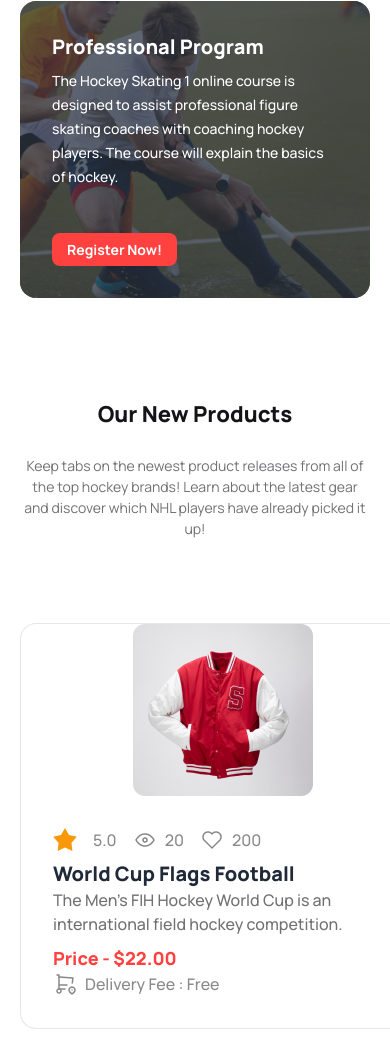
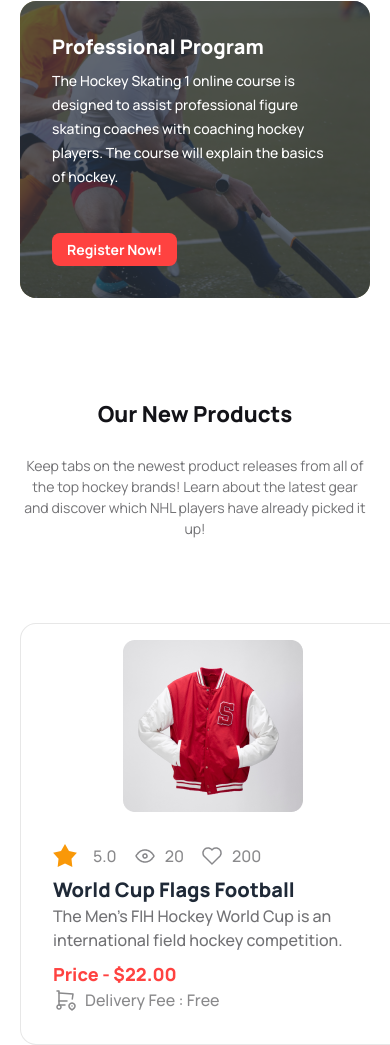
Before and after one commit to mdarman-ali/hockey, a plain HTML site: page index.html in a window 390 px wide. Shown: the part 2640-3685 px from the top of the page. Drawn offline with nearby package versions, Linux system fonts and the light colour scheme.

Commit message:
Product section edit

```diff
--- a/index.html
+++ b/index.html
@@ -194,9 +194,10 @@
         <!-- Our product section -->
         <div class="grid row-span-1 md:row-span-1 lg:grid-cols-2 gap-4">
             <div class="row-span-1">
-                <div class="card  md:card-side lg:card-side bg-base-100 border border-[#1313181a]">
-                    <div class="flex justify-center items-center">
-                        <figure class="pl-5"><img src="./images/product1.png" alt="Movie"/></figure>
+                <div class="card  md:card-side lg:card-side bg-base-100
+                    border border-[#1313181a]">
+                    <div class="flex justify-center items-center m-auto md:justify-center md:items-center lg:justify-center lg:items-center pt-4 lg:pt-0 lg:pl-5 md:pl-5">
+                        <figure><img src="./images/product1.png" alt="Movie"/></figure>
                     </div>
                     <div class="card-body">
                         <div class="rating flex">
@@ -216,9 +217,8 @@
                         <span class="text-btn-color pr-2 font-extrabold text-lg">Price - $22.00</span>
                         <div class="flex">
                             <img src="./images/delivery.svg" class="pr-2" alt="">
-                            <span class="text-[#13131880] font-medium text-base">Delivery Fee : Free</span>
+                            <div class="text-[#13131880] font-medium text-base">Delivery Fee : Free</div>
                         </div>
-
                       </div>
                     </div>
                 </div>
```
